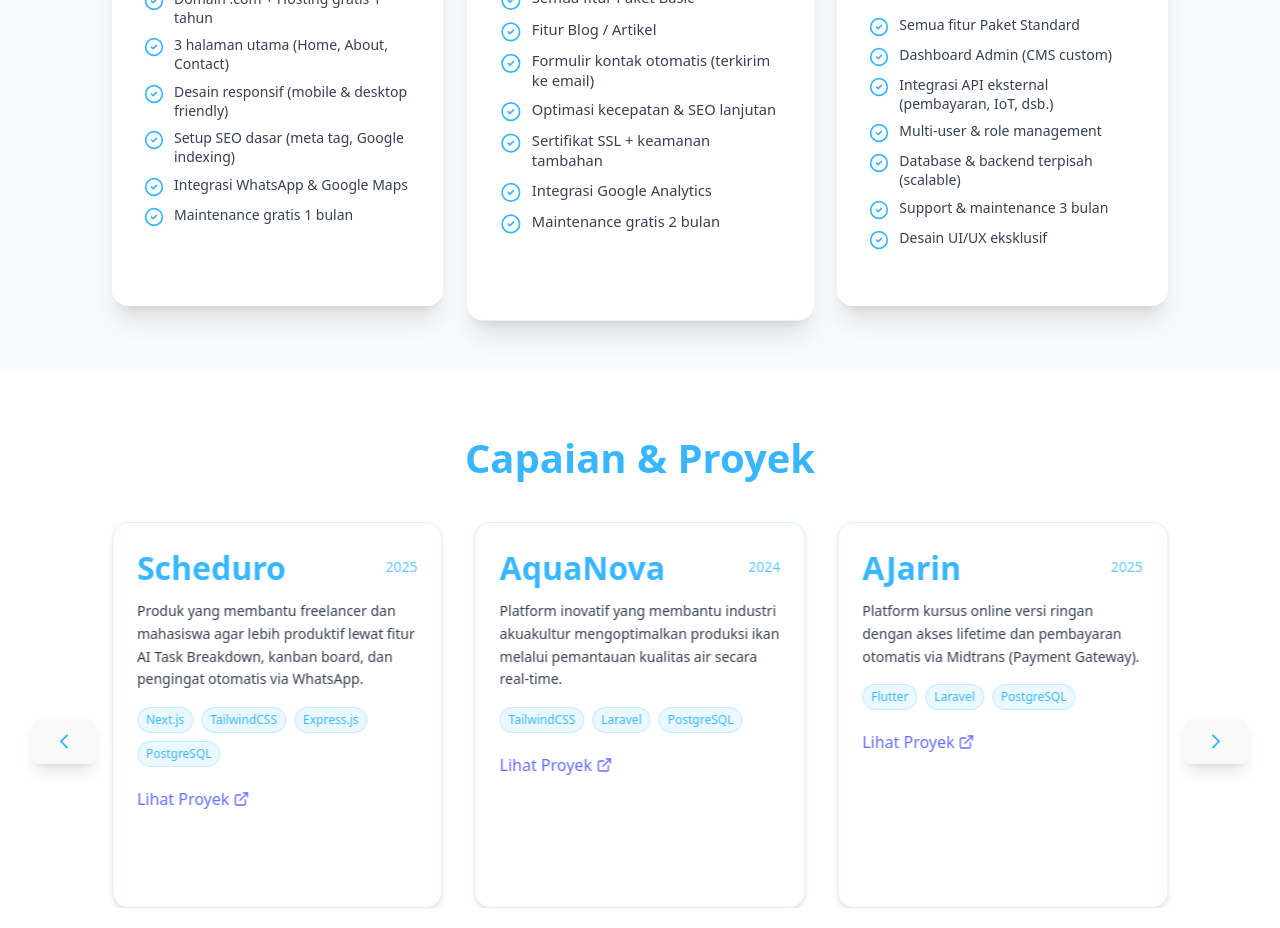
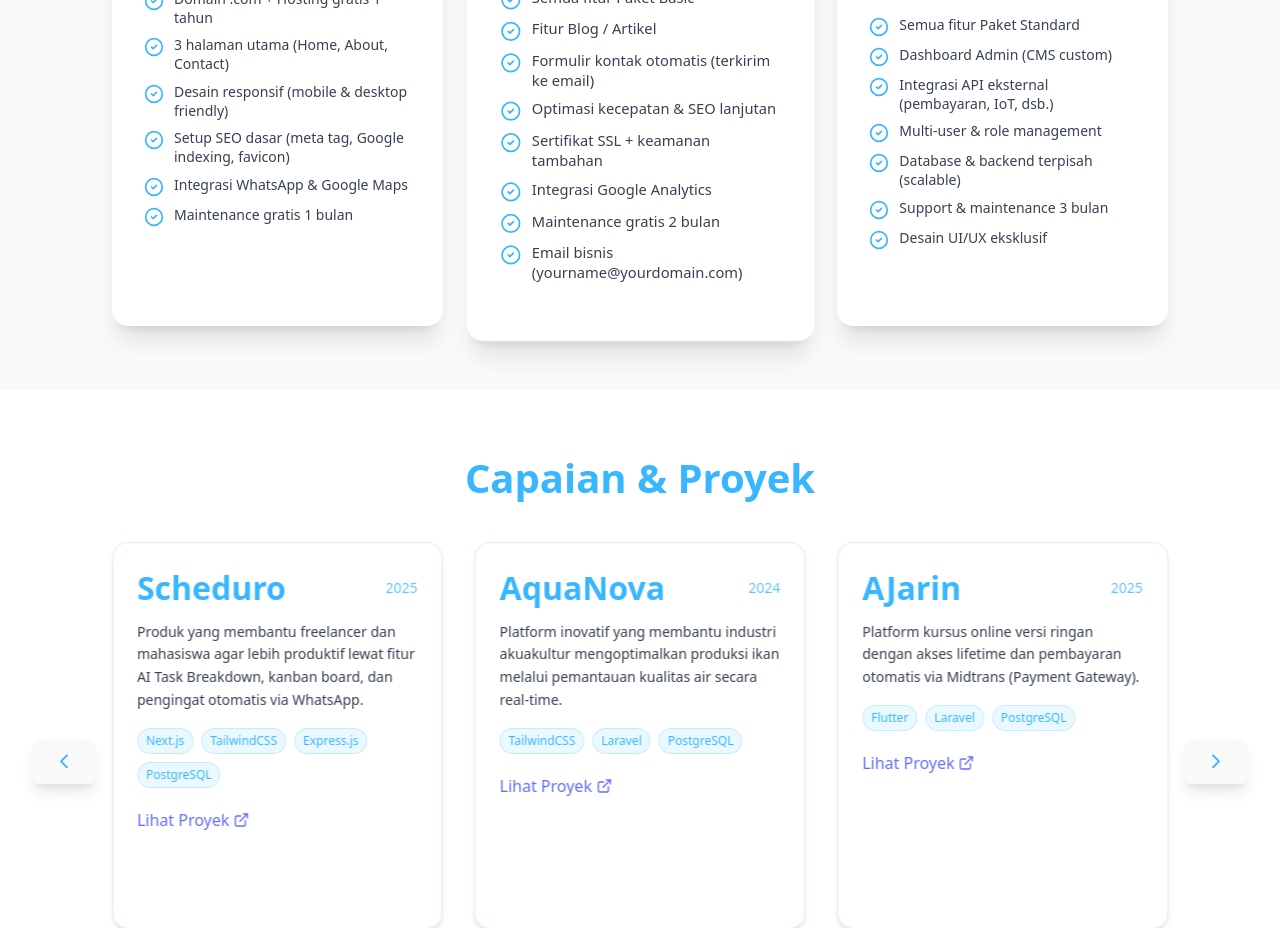
Before and after one commit to 7Cdrs/DeadlineAman, a React (Vite) app: page / in a window 1280 px wide. Shown: the part 2360-3288 px from the top of the page. Built offline with nearby package versions, Linux system fonts and the light colour scheme.

Commit message:
add pricing section

```diff
--- a/src/components/PricingSection.jsx
+++ b/src/components/PricingSection.jsx
@@ -9,7 +9,7 @@
       "Domain .com + Hosting gratis 1 tahun",
       "3 halaman utama (Home, About, Contact)",
       "Desain responsif (mobile & desktop friendly)",
-      "Setup SEO dasar (meta tag, Google indexing)",
+      "Setup SEO dasar (meta tag, Google indexing, favicon)",
       "Integrasi WhatsApp & Google Maps",
       "Maintenance gratis 1 bulan",
     ],
@@ -26,6 +26,7 @@
       "Sertifikat SSL + keamanan tambahan",
       "Integrasi Google Analytics",
       "Maintenance gratis 2 bulan",
+      "Email bisnis (yourname@yourdomain.com)"
     ],
   },
   {
```
